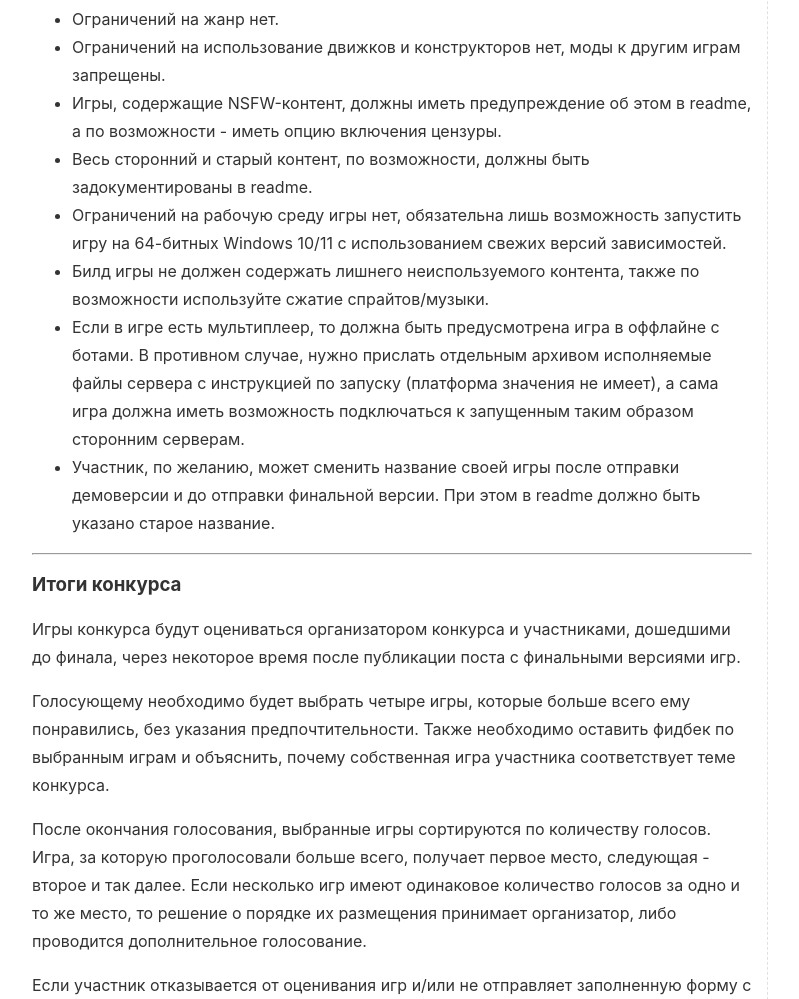
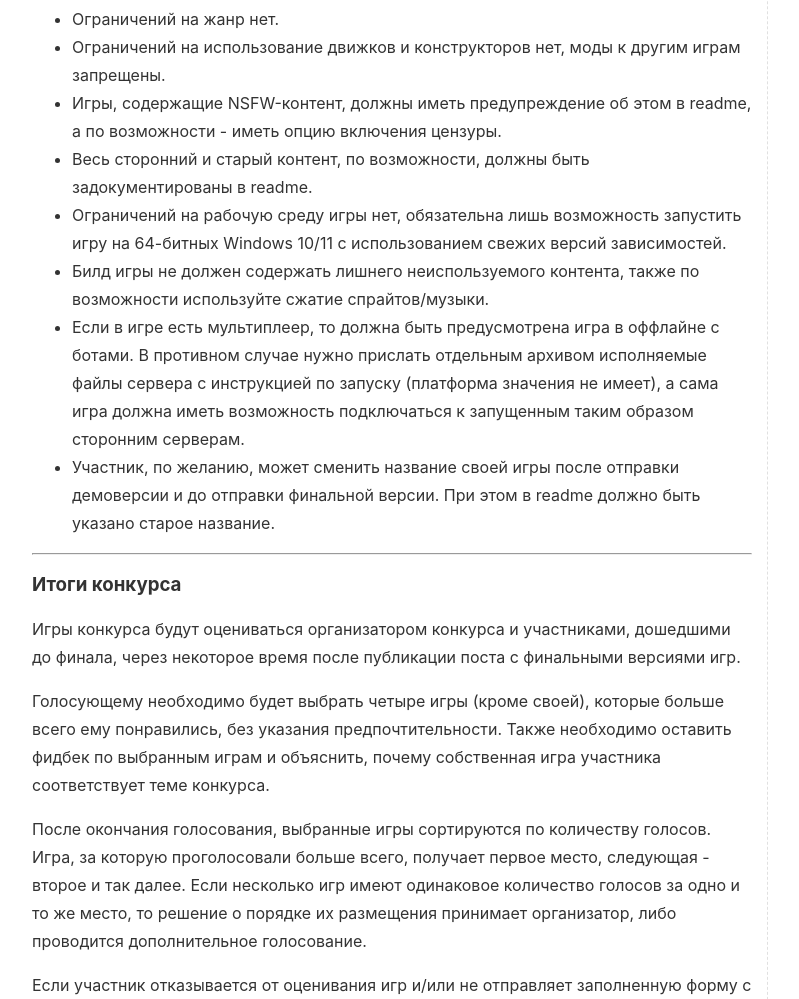
Before and after one commit to twoweeks/twg25-blog, an Astro site: page /page/rules in a window 1280 px wide. Shown: the part 2626-3625 px from the top of the page, without its empty margins (123-922 px from the left). Built offline with nearby package versions, Linux system fonts and the light colour scheme; Astro itself is replaced by a stand-in of ours.

Commit message:
fix: rules fixes

```diff
--- a/src/content/page/rules.md
+++ b/src/content/page/rules.md
@@ -29,7 +29,7 @@ description: 'Регламент конкурса'
 
 Призовой фонд конкурса наполняется за счёт добровольных пожертвований.
 
-Огранизатор обязуется отправить все призы победителям после объявления окончания конкурса. В свою очередь победители имеют право передать часть или весь свой приз другому участнику до начала отправления (необходимо сообщить об этом организатору).
+Организатор обязуется отправить все призы победителям после объявления окончания конкурса. В свою очередь победители имеют право передать часть или весь свой приз другому участнику до начала отправления (необходимо сообщить об этом организатору).
 
 #### Распределение
 
@@ -81,7 +81,7 @@ description: 'Регламент конкурса'
 - Весь сторонний и старый контент, по возможности, должны быть задокументированы в readme.
 - Ограничений на рабочую среду игры нет, обязательна лишь возможность запустить игру на 64-битных Windows 10/11 с использованием свежих версий зависимостей.
 - Билд игры не должен содержать лишнего неиспользуемого контента, также по возможности используйте сжатие спрайтов/музыки.
-- Если в игре есть мультиплеер, то должна быть предусмотрена игра в оффлайне с ботами. В противном случае, нужно прислать отдельным архивом исполняемые файлы сервера с инструкцией по запуску (платформа значения не имеет), а сама игра должна иметь возможность подключаться к запущенным таким образом сторонним серверам.
+- Если в игре есть мультиплеер, то должна быть предусмотрена игра в оффлайне с ботами. В противном случае нужно прислать отдельным архивом исполняемые файлы сервера с инструкцией по запуску (платформа значения не имеет), а сама игра должна иметь возможность подключаться к запущенным таким образом сторонним серверам.
 - Участник, по желанию, может сменить название своей игры после отправки демоверсии и до отправки финальной версии. При этом в readme должно быть указано старое название.
 
 ---
@@ -90,7 +90,7 @@ description: 'Регламент конкурса'
 
 Игры конкурса будут оцениваться организатором конкурса и участниками, дошедшими до финала, через некоторое время после публикации поста с финальными версиями игр.
 
-Голосующему необходимо будет выбрать четыре игры, которые больше всего ему понравились, без указания предпочтительности. Также необходимо оставить фидбек по выбранным играм и объяснить, почему собственная игра участника соответствует теме конкурса.
+Голосующему необходимо будет выбрать четыре игры (кроме своей), которые больше всего ему понравились, без указания предпочтительности. Также необходимо оставить фидбек по выбранным играм и объяснить, почему собственная игра участника соответствует теме конкурса.
 
 После окончания голосования, выбранные игры сортируются по количеству голосов. Игра, за которую проголосовали больше всего, получает первое место, следующая - второе и так далее. Если несколько игр имеют одинаковое количество голосов за одно и то же место, то решение о порядке их размещения принимает организатор, либо проводится дополнительное голосование.
 
```
